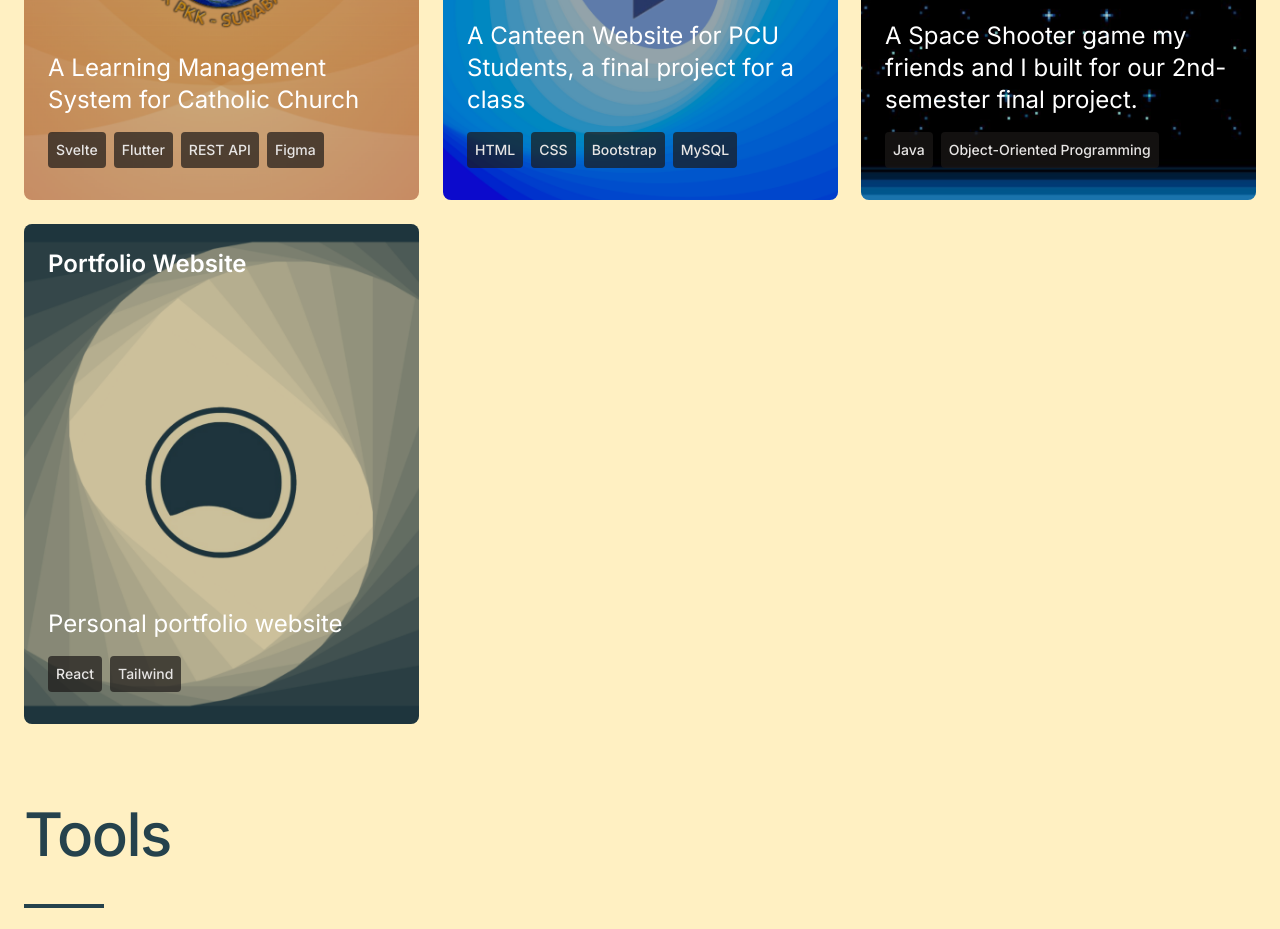
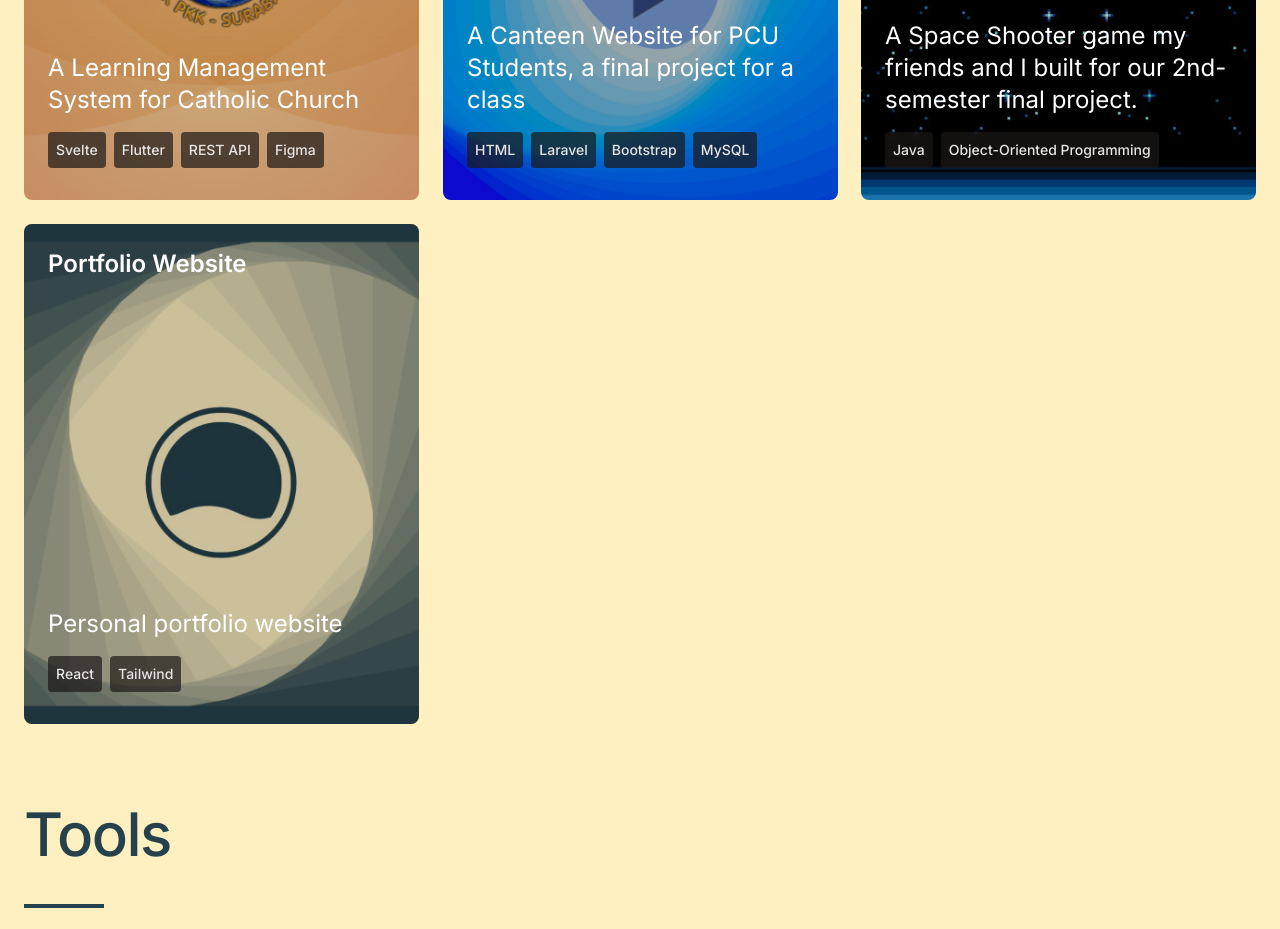
Before and after one commit to xdKeto/yesto-minggus, a React (Vite) app: page / in a window 1280 px wide. Shown: the part 1300-2229 px from the top of the page. Built offline with nearby package versions, Linux system fonts and the light colour scheme.

Commit message:
rstvghhbi

```diff
--- a/src/constants/index.js
+++ b/src/constants/index.js
@@ -29,7 +29,7 @@ export const PROJECTS = [
     name: "PetraEats",
     description: "A Canteen Website for PCU Students, a final project for a class",
     image: projects2,
-    technologies: ["HTML", "CSS", "Bootstrap", "MySQL"],
+    technologies: ["HTML", "Laravel", "Bootstrap", "MySQL"],
   },
   {
     name: "Stellaron Raiders",
```
